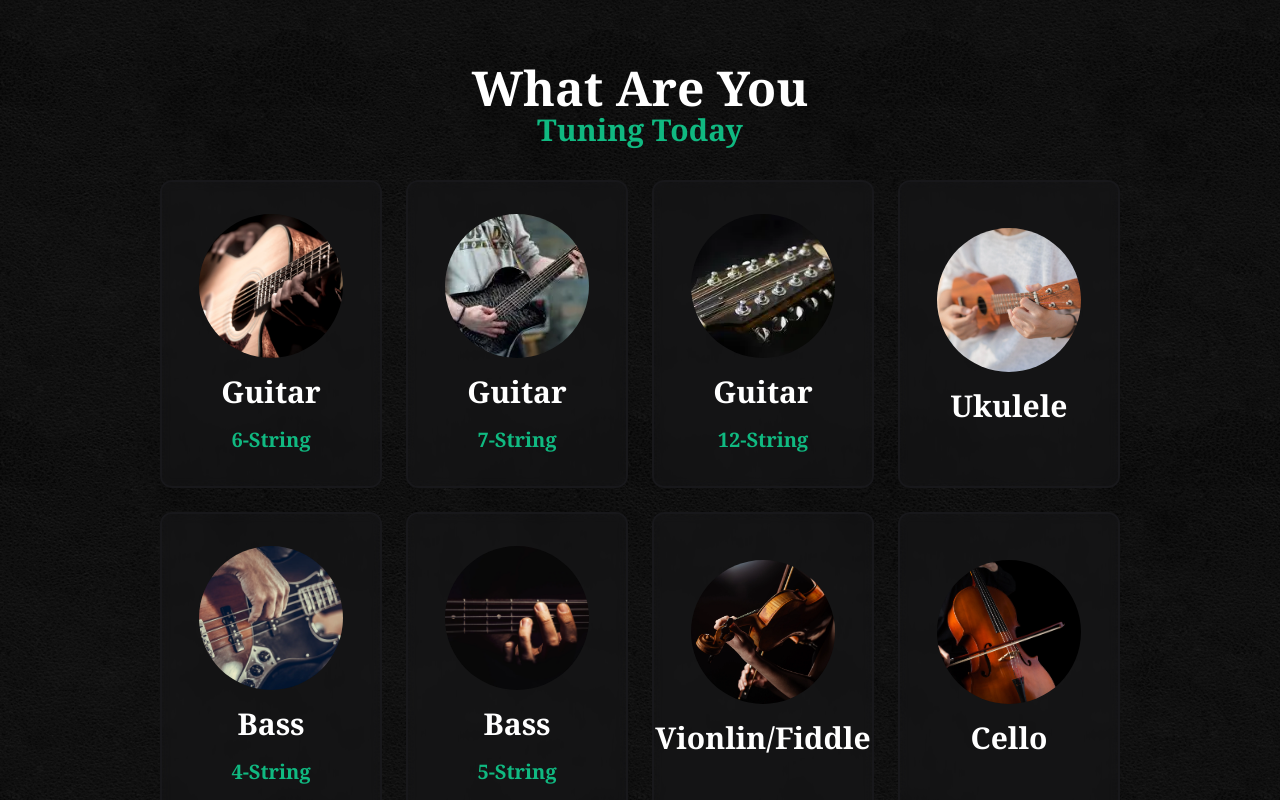
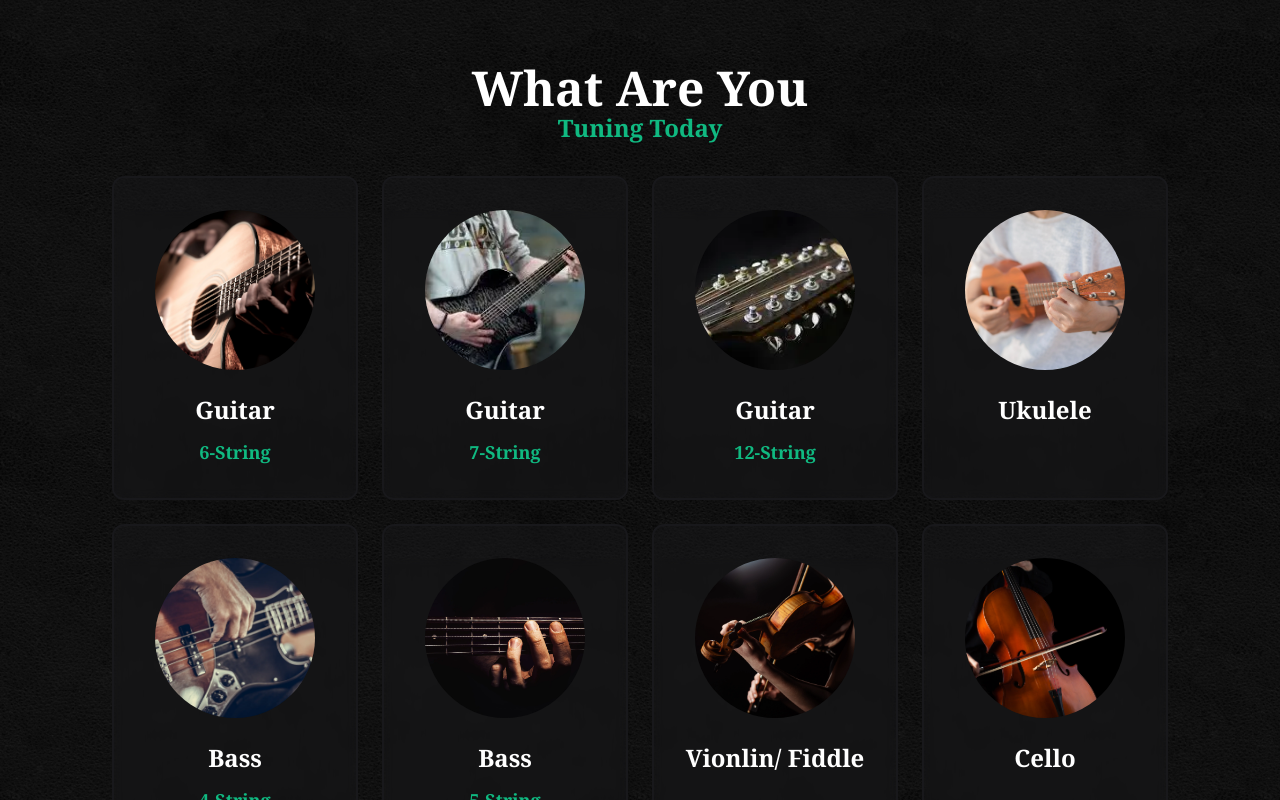
Before and after one commit to jacobEliasMoya/ReactGuitarTuner, a React (Vite) app: page / in a window 1280 px wide. Both pictures are taken after a click on the button "Let's Tune". Shown: the top 800 px of the page. Built offline with nearby package versions, Linux system fonts and the light colour scheme.

Commit message:
minor fix to design/ will add more functionality tonight

```diff
--- a/src/components/headers/H2.tsx
+++ b/src/components/headers/H2.tsx
@@ -8,7 +8,7 @@ type Props = {
 
 const H2 = (props: Props) => {
   return (
-    <h2 className={`capitalize text-2xl sm:text-3xl md:text-4xl lg:text-5xl font-bold text-zinc-800 font-main ${props.additionalClasses}`}>  {props.headerText} {props.textIcon}</h2>
+    <h2 className={`capitalize text-2xl sm:text-2xl md:text-3xl lg:text-5xl font-bold text-zinc-800 font-main ${props.additionalClasses}`}>  {props.headerText} {props.textIcon}</h2>
 )
 }
 
--- a/src/components/headers/H3.tsx
+++ b/src/components/headers/H3.tsx
@@ -8,7 +8,7 @@ type Props = {
 
 const H3 = (props: Props) => {
   return (
-    <h3 className={`text-lg sm:text-xl md:text-2xl lg:text-3xl font-bold leading-none font-main capitalize ${props.additionalClasses}`}>  {props.headerText} {props.textIcon}</h3>
+    <h3 className={`text-md sm:text-lg md:text-xl lg:text-2xl font-bold leading-none font-main capitalize ${props.additionalClasses}`}>  {props.headerText} {props.textIcon}</h3>
 )
 }
 
--- a/src/components/headers/H4.tsx
+++ b/src/components/headers/H4.tsx
@@ -8,7 +8,7 @@ type Props = {
 
 const H4 = (props: Props) => {
   return (
-    <h4 className={` text-md md:text-lg lg:text-xl font-bold leading-none font-main capitalize ${props.additionalClasses}`}>  {props.headerText} {props.textIcon}</h4>
+    <h4 className={` text-md lg:text-lg font-bold leading-none font-main capitalize ${props.additionalClasses}`}>  {props.headerText} {props.textIcon}</h4>
 )
 }
 
--- a/src/components/layout/WhatsTuning.tsx
+++ b/src/components/layout/WhatsTuning.tsx
@@ -70,7 +70,7 @@ const WhatsTuning = () => {
     {
       key: 7,
       image: violin,
-      title: 'Vionlin/Fiddle',
+      title: 'Vionlin/ Fiddle',
       description: ''
     },
     {
@@ -124,10 +124,10 @@ const WhatsTuning = () => {
         <H2 additionalClasses={'!text-white'} headerText={`What are you `} textIcon={undefined}/>
         <H3 additionalClasses={'!text-emerald-500'} headerText={` tuning today`} textIcon={undefined}/>
 
-        <div className="w-full mx-auto md:w-10/12 grid grid-cols-2 md:grid-cols-3 lg:grid-cols-4 gap-4 md:gap-6 mt-8 ">
+        <div className="w-full mx-auto md: md:w-11/12 grid grid-cols-2 md:grid-cols-3 lg:grid-cols-4 gap-4 md:gap-6 mt-8 ">
           {tuningSelection?.map((item)=>(
-          <div key={item.key} className="cursor-pointer w-full col bg-zinc-900 rounded-xl py-8 px-4 flex items-center justify-center flex-col gap-2 md:gap-4   transition-all border-2 bg-opacity-50 border-zinc-900 hover:border-emerald-400  active:border-emerald-300 after:absolute after:w-full after:h-full after:bg-white after:bg-opacity-0 after:backdrop-blur-sm relative after:-z-[2] z-0 overflow-hidden">
-              <div className="w-20 h-20 md:w-32 md:h-32 lg:w-36 lg:h-36  rounded-full bg-cover bg-center mb-2 md:mb-0"
+          <div key={item.key} className="cursor-pointer w-full col bg-zinc-900 rounded-xl py-8 px-4 flex items-center justify-start flex-col gap-2 md:gap-3   transition-all border-2 bg-opacity-50 border-zinc-900 hover:border-emerald-400  active:border-emerald-300 after:absolute after:w-full after:h-full after:bg-white after:bg-opacity-0 after:backdrop-blur-sm relative after:-z-[2] z-0 overflow-hidden">
+              <div className="w-20 h-20 md:w-32 md:h-32 lg:w-40 lg:h-40  rounded-full bg-cover bg-center mb-3 "
                 style={{
                   backgroundImage:`url(${item.image})`
                 }}
--- a/src/styles/output.css
+++ b/src/styles/output.css
@@ -615,6 +615,10 @@ video {
   margin-top: -3.5rem;
 }
 
+.mb-3 {
+  margin-bottom: 0.75rem;
+}
+
 .flex {
   display: flex;
 }
@@ -645,6 +649,10 @@ video {
 
 .w-full {
   width: 100%;
+}
+
+.w-10\/12 {
+  width: 83.333333%;
 }
 
 .min-w-10 {
@@ -1137,6 +1145,16 @@ video {
     font-size: 1.875rem;
     line-height: 2.25rem;
   }
+
+  .sm\:text-2xl {
+    font-size: 1.5rem;
+    line-height: 2rem;
+  }
+
+  .sm\:text-lg {
+    font-size: 1.125rem;
+    line-height: 1.75rem;
+  }
 }
 
 @media (min-width: 768px) {
@@ -1180,6 +1198,10 @@ video {
     width: 66.666667%;
   }
 
+  .md\:w-9\/12 {
+    width: 75%;
+  }
+
   .md\:grid-cols-3 {
     grid-template-columns: repeat(3, minmax(0, 1fr));
   }
@@ -1194,6 +1216,10 @@ video {
 
   .md\:gap-4 {
     gap: 1rem;
+  }
+
+  .md\:gap-3 {
+    gap: 0.75rem;
   }
 
   .md\:p-16 {
@@ -1228,6 +1254,11 @@ video {
     font-size: 2.25rem;
     line-height: 2.5rem;
   }
+
+  .md\:text-xl {
+    font-size: 1.25rem;
+    line-height: 1.75rem;
+  }
 }
 
 @media (min-width: 1024px) {
@@ -1235,8 +1266,20 @@ video {
     height: 9rem;
   }
 
+  .lg\:h-3 {
+    height: 0.75rem;
+  }
+
+  .lg\:h-40 {
+    height: 10rem;
+  }
+
   .lg\:w-36 {
     width: 9rem;
+  }
+
+  .lg\:w-40 {
+    width: 10rem;
   }
 
   .lg\:grid-cols-4 {
@@ -1266,4 +1309,14 @@ video {
     font-size: 3rem;
     line-height: 1;
   }
+
+  .lg\:text-2xl {
+    font-size: 1.5rem;
+    line-height: 2rem;
+  }
+
+  .lg\:text-lg {
+    font-size: 1.125rem;
+    line-height: 1.75rem;
+  }
 }
```
